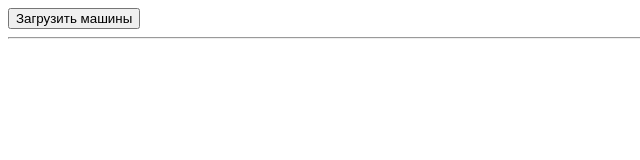
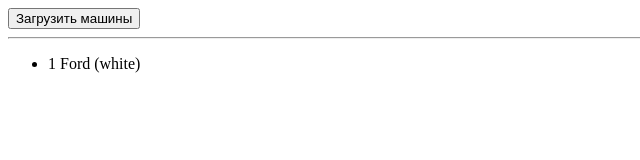
Before and after one commit to Obazure/ANGULAR-MARATHON, an Angular app: page / in a window 1280 px wide. Shown: the top 160 px of the page, without its empty margins (0-640 px from the left). Built offline with nearby package versions, Linux system fonts and the light colour scheme; data requests are answered from the project's data file.

Commit message:
47 lesson done. cast observable

```diff
--- a/src/app/trying-http/trying-http.component.ts
+++ b/src/app/trying-http/trying-http.component.ts
@@ -1,5 +1,11 @@
 import {Component, OnInit} from '@angular/core';
 import {CarsService} from "./services/cars.service";
+
+interface Car {
+    name: string;
+    color: string,
+    id: number
+}
 
 @Component({
     selector: 'app-trying-http',
@@ -8,7 +14,7 @@ import {CarsService} from "./services/cars.service";
 })
 export class TryingHttpComponent implements OnInit {
 
-    cars = [];
+    cars: Car[] = [];
 
     constructor(
         private carsService: CarsService,
@@ -16,10 +22,9 @@ export class TryingHttpComponent implements OnInit {
     }
 
     ngOnInit() {
-        this.carsService.getCars()
-            .subscribe((response)=>{
-                console.log(response);
-            });
+        this.carsService.getCars().subscribe((response: Car[]) => {
+            this.cars = response;
+        });
     }
 
 }
```
